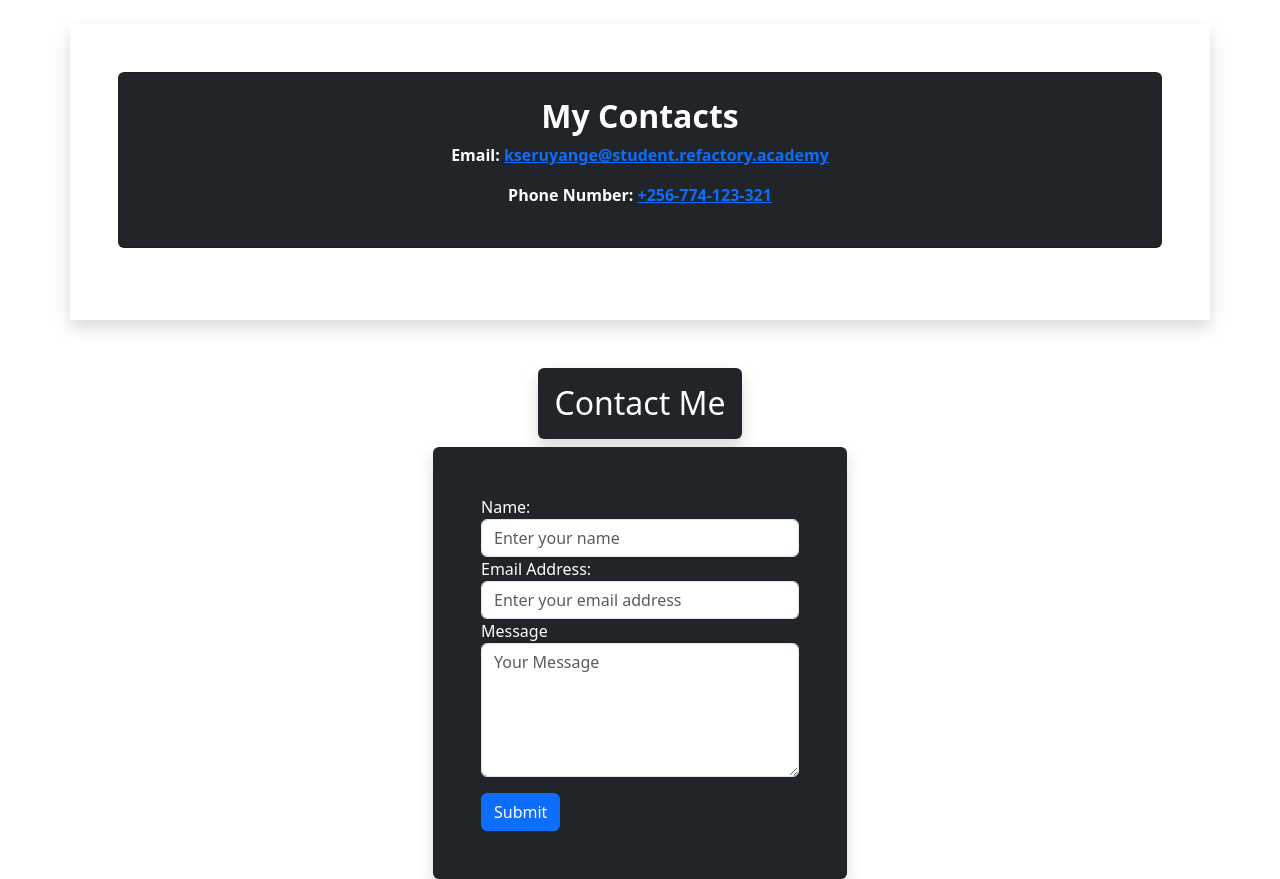
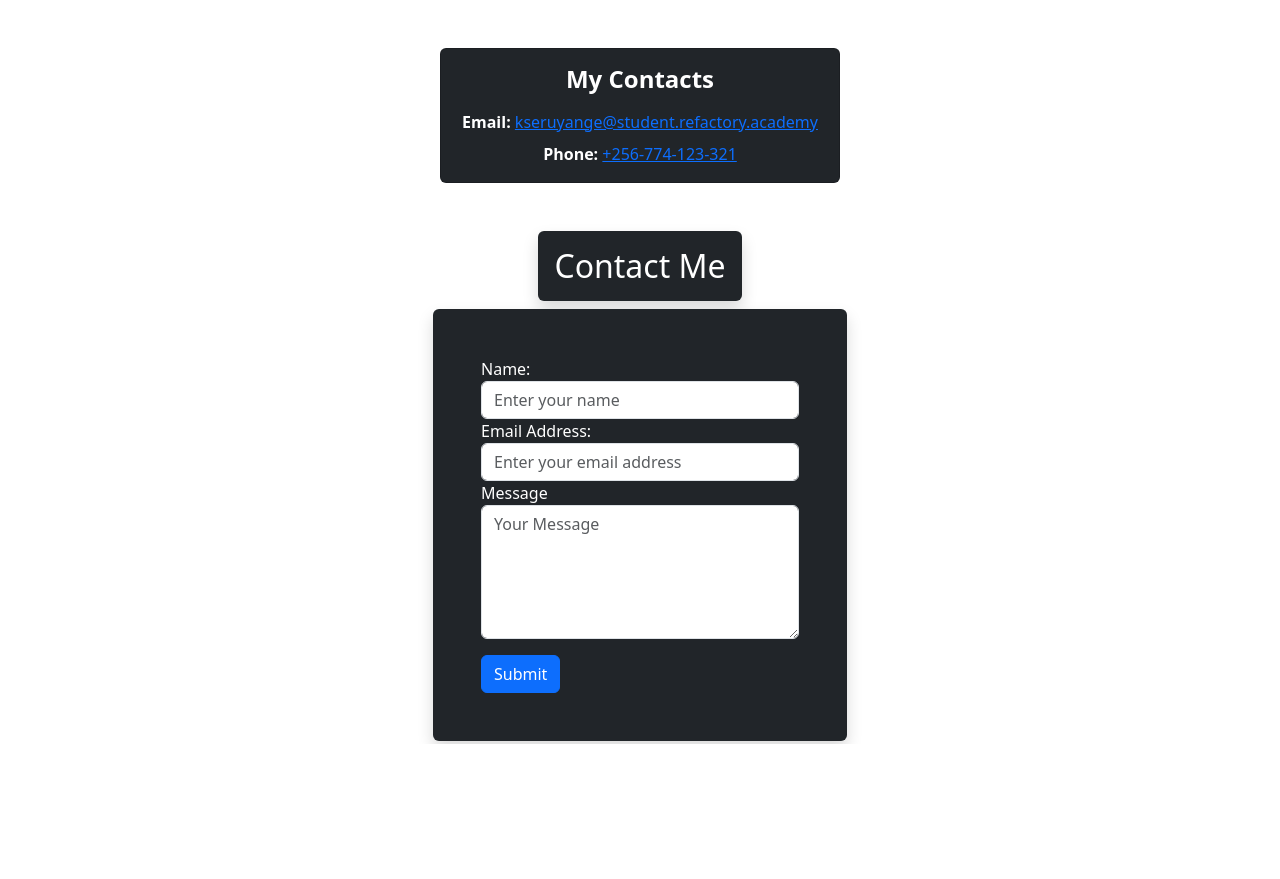
Before and after one commit to keithseru/Django_Assignment_One, a Django app: page /contact/ in a window 1280 px wide. Shown: the part 56-935 px from the top of the page. After the commit the page ends 800 px from the top, so only its background shows below. Run offline with Django 5.2, Linux system fonts and the light colour scheme.

Commit message:
Changes made to the contacts.html page

```diff
--- a/portfolio/myportfolio/templates/contact.html
+++ b/portfolio/myportfolio/templates/contact.html
@@ -29,17 +29,21 @@
         </div>
     </nav>
 
-    <div class="container mt-4 shadow p-5">
-        <div class="card mb-4 p-4 d-flex flex-column justify-content-center align-items-center bg-dark text-white">
-            <h2 class="fw-bold">My Contacts</h2>
-            <p class="fw-bold">Email: <span
-                    class="text-decoration-underline text-primary">kseruyange@student.refactory.academy</span></p>
-            <p class="fw-bold">Phone Number: <span
-                    class="text-decoration-underline text-primary">+256-774-123-321</span></p>
+    <div class="container p-5">
+        <div class="card bg-dark text-white mx-auto p-3" style="width: 400px;">
+            <h4 class="fw-semibold mb-3 text-center">My Contacts</h4>
+            <p class="mb-2 text-center">
+                <strong>Email:</strong>
+                <span class="text-decoration-underline text-primary">kseruyange@student.refactory.academy</span>
+            </p>
+            <p class="mb-0 text-center">
+                <strong>Phone:</strong>
+                <span class="text-decoration-underline text-primary">+256-774-123-321</span>
+            </p>
         </div>
 
     </div>
-    <div class="container vh-60 d-flex flex-column justify-content-center align-items-center mt-5">
+    <div class="container vh-60 d-flex flex-column justify-content-center align-items-center">
         <h2 class="shadow p-3 rounded bg-dark text-white">Contact Me</h2>
         <form class="shadow p-5 bg-dark text-white rounded" action="/contact/" method="post">
             {% csrf_token%}
```
